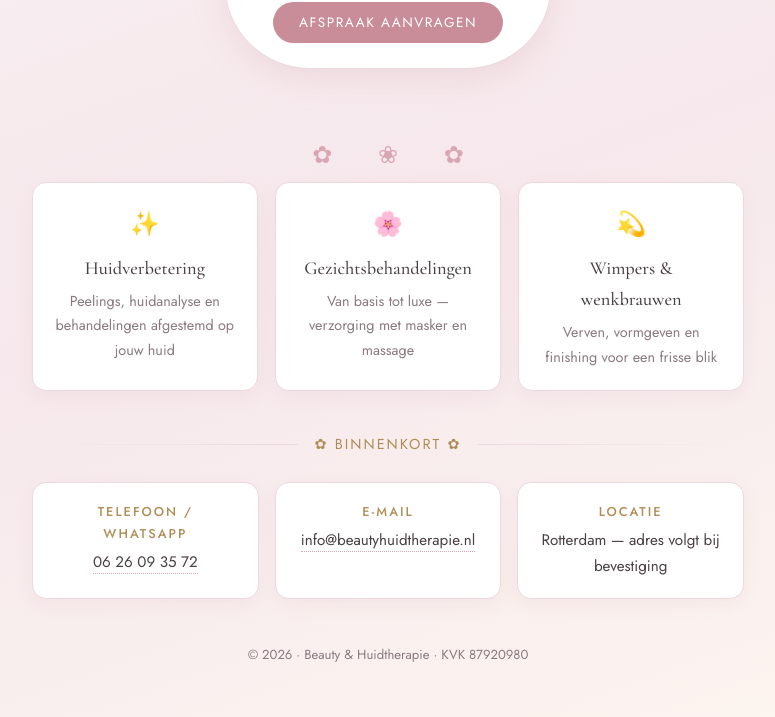
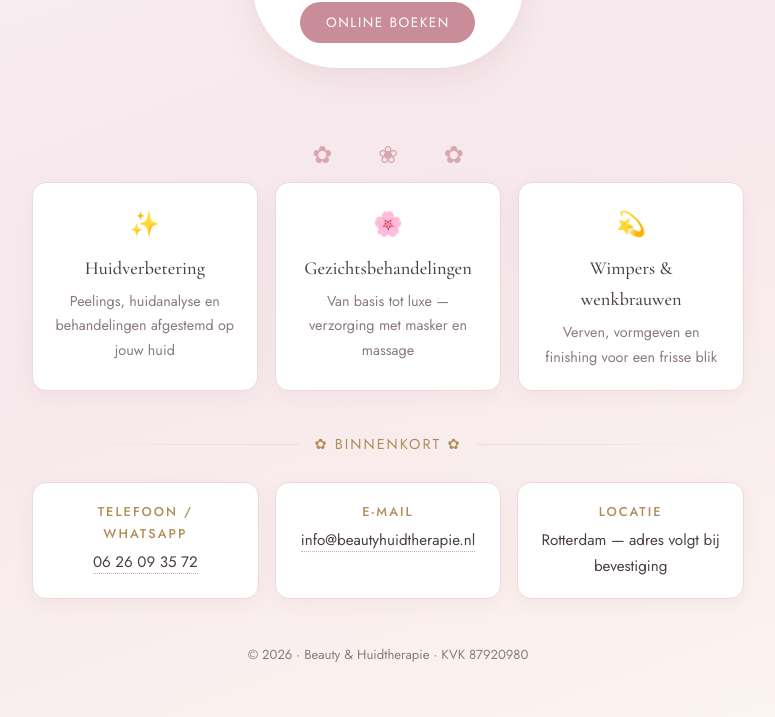
Before and after one commit to Stephanos-Ioannou/beautyhuidtherapie, a plain HTML site: page index.html in a window 1280 px wide. Shown: the part 422-1139 px from the top of the page, without its empty margins (252-1027 px from the left). Drawn offline with nearby package versions, Linux system fonts and the light colour scheme.

Commit message:
Boekingsknop Treatwell toegevoegd

```diff
--- a/index.html
+++ b/index.html
@@ -156,7 +156,7 @@
       <div class="bald">
         <div class="klein">Live vanaf</div>
         <div class="groot">1 december 2026</div>
-        <a class="knop" href="mailto:info@beautyhuidtherapie.nl">Afspraak aanvragen</a>
+        <a class="knop" href="https://trea.tw/7MJiUbj4azLucF9tb" target="_blank" rel="noopener">Online boeken</a>
       </div>
     </header>
 
```
